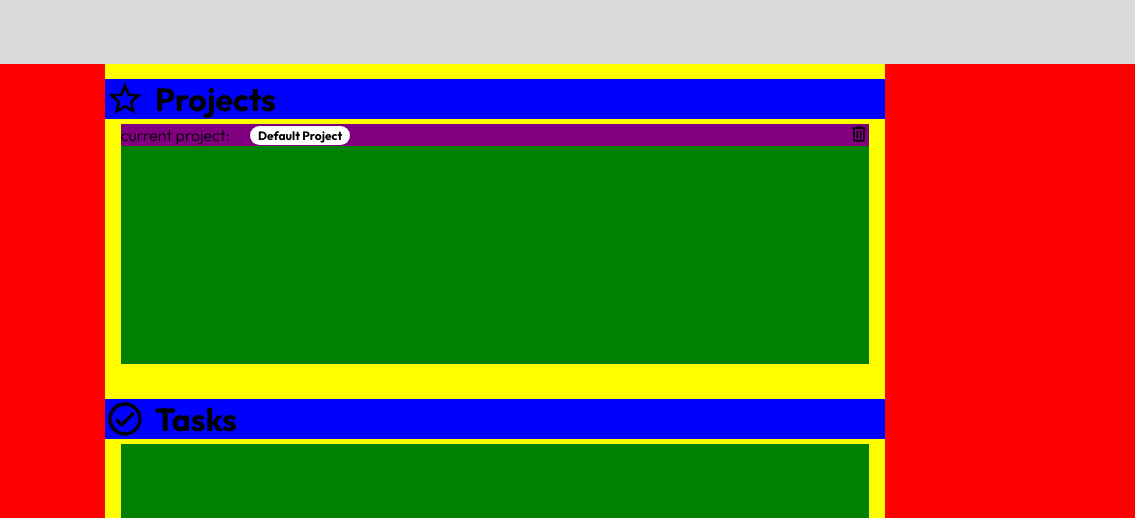
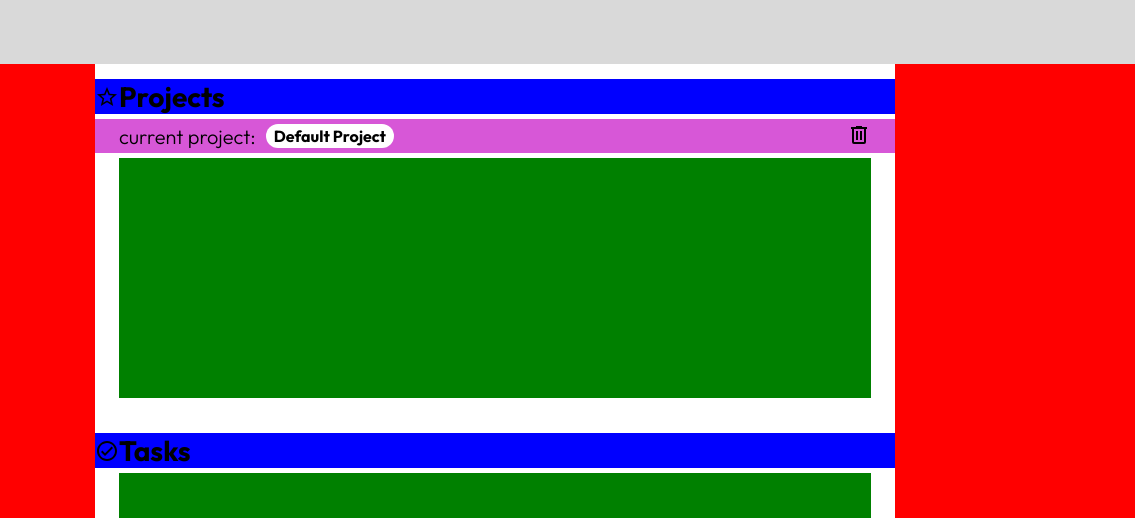
Before and after one commit to RobertAlexBarbu/to-do-app, a website built with webpack: page dist/index.html in a window 1280 px wide. Shown: the top 518 px of the page, 145-1280 px from the left. Built offline with nearby package versions, Linux system fonts and the light colour scheme.

Commit message:
Improve layout

```diff
--- a/src/styles.css
+++ b/src/styles.css
@@ -89,15 +89,14 @@ body {
     position: relative;
     top: 8%;
     background-color: red;
-    display: grid;
+    display: flex;
     justify-content: center;
-    grid-template-columns: repeat(12, min(8.33%, 65px));
 
 }
 #main-content {
-    grid-column: 1/-1;
-    background-color: yellow;
+    background-color: white;
     height: 100%;
+    width: min(100%, 800px);
     padding-top: 15px;
     padding-bottom: 16vh;
     display: flex;
@@ -110,18 +109,19 @@ body {
     display: flex;
     justify-content: start;
     align-items: center;
-    gap: 10px;
 }
 .projects-icon, .tasks-icon {
-    width: 5rem;
-    height: 5rem;
+    width: 3rem;
+    height: 3rem;
 }
 .projects-text, .tasks-text {
-    font-size: 4rem;
+    font-size: 3.5rem;
 }
 .projects-section, .tasks-section{
     height: 30vh;
-    width: calc( 100% - min(4%, 65px));
+    width: calc(100% - 6rem);
+    margin-left: 3rem;
+    margin-right: 3rem;
     background-color: green;
     align-self: center;
 }
@@ -129,29 +129,43 @@ body {
     margin-bottom: 30px;
 }
 .tasks-section {
-    height: 600px;
+    height: 1600px;
 }
-.projects-section .current {
+.current {
     width: 100%;
-    background-color: purple;
+    background-color: rgb(215, 87, 215);
     display: flex;
     align-items: center;
     justify-content: start;
-    gap: 20px;
+    flex-wrap: wrap;
+    column-gap: 10px;
+    row-gap: 3px;
+    position: sticky;
+    top: 8vh;
+    z-index: 0;
+    width: 100%;
+    align-self: center;
+    padding: 4px;
+    padding-left: 3rem;
+    padding-right: 3rem;
 }
 .current .delete-icon {
-    width: 2.5rem;
+    width: 3rem;
     margin-left: auto;
 }
 .current .current-text {
     font-family: outfit-light;
-    font-size: 2rem;
+    font-size: 2.5rem;
 }
 .current .current-project {
-    font-size: 1.5rem;
+    font-size: 2rem;
     background-color: white;
     border-radius: 20px;
     padding: 2px;
     padding-left: 8px;
     padding-right: 8px;
 }
+/*
+    TO DO
+    WRAP TRASH BINE AND CURRENT PROJECT TOGHETER
+*/
```
Also changed, not shown: dist/index.html.
